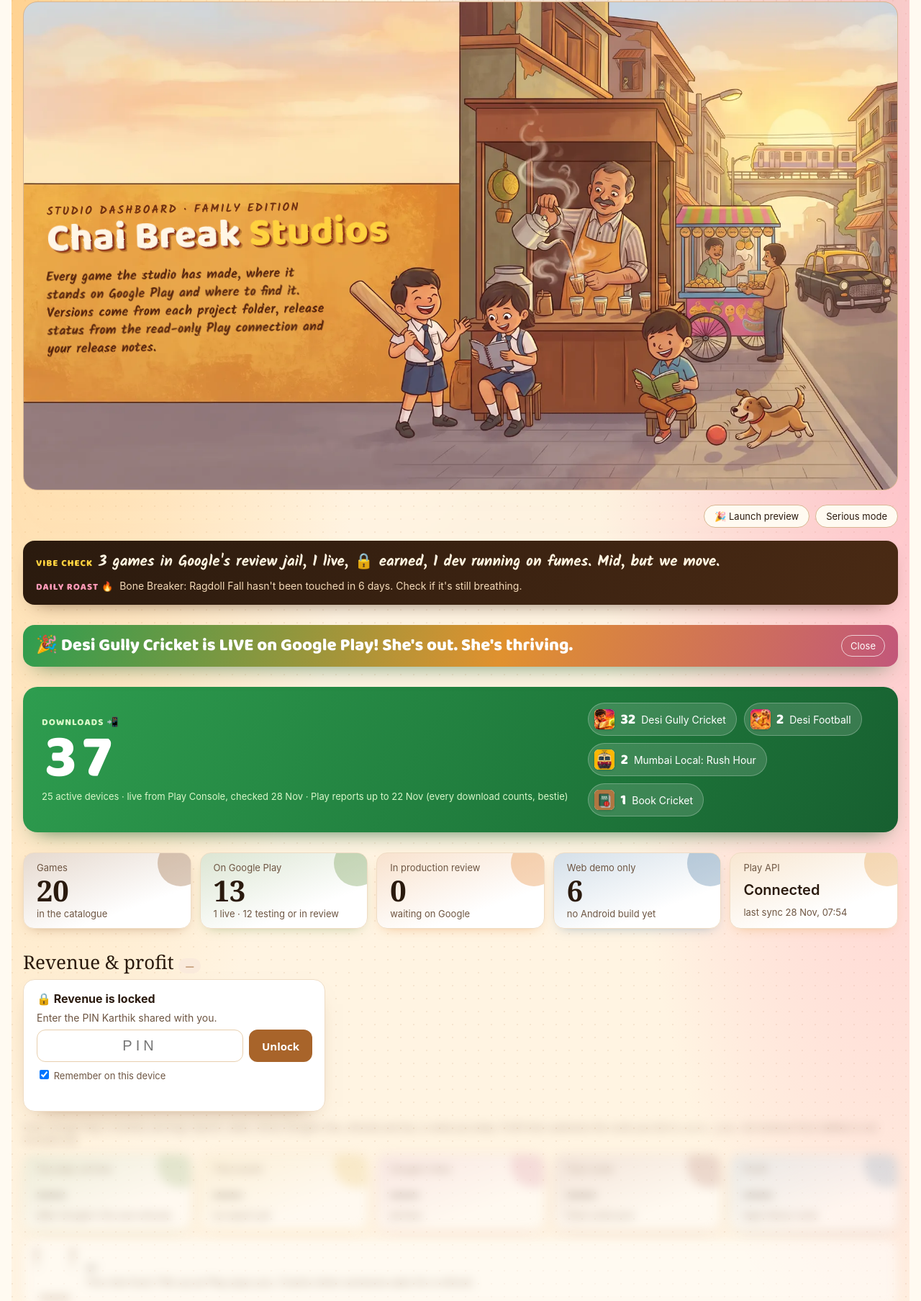
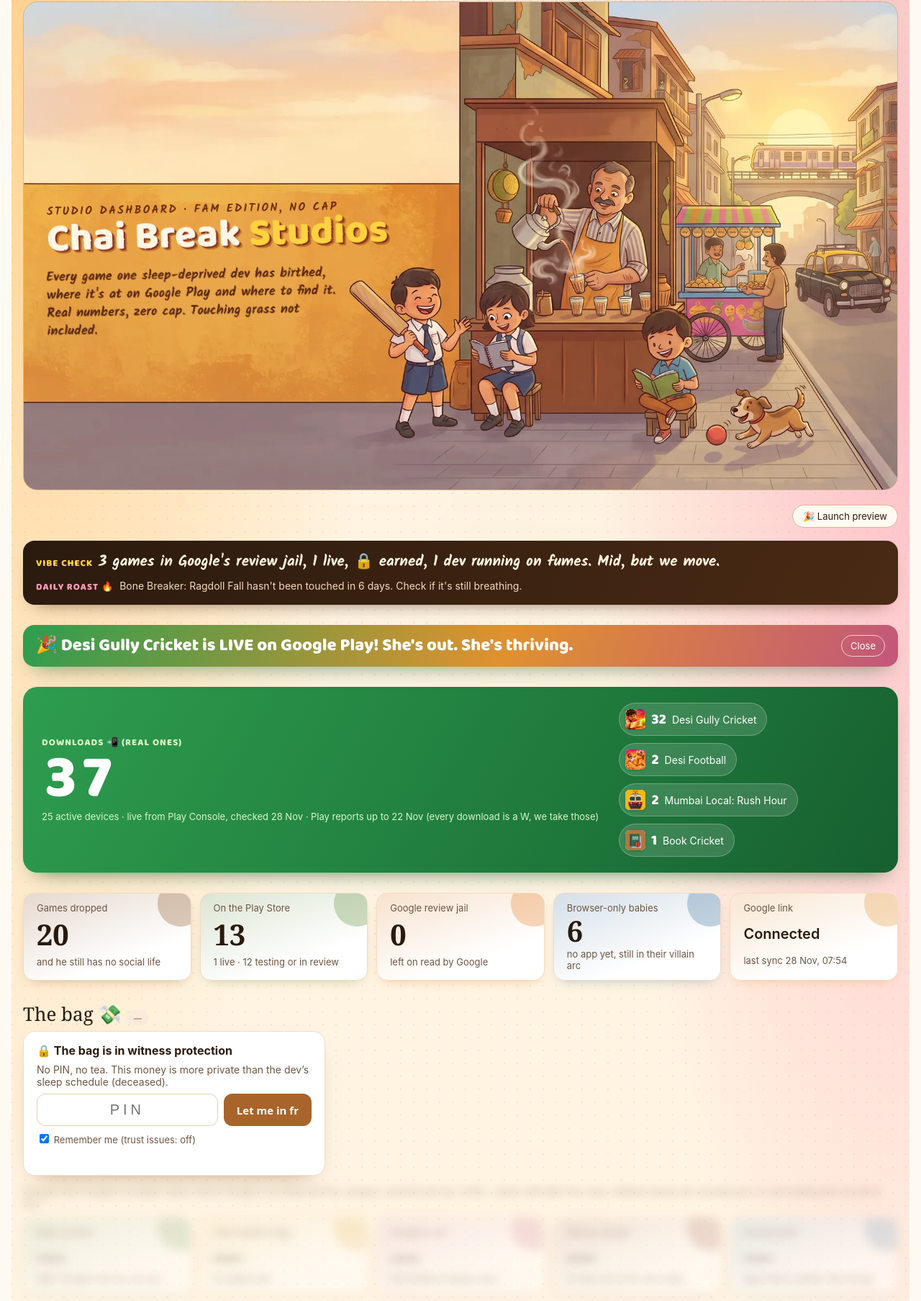
Before and after one commit to kshetty851-bit/chai-break, a plain HTML site: page family/index.html in a window 1280 px wide. Shown: the part 34-1841 px from the top of the page at 72% size. Drawn offline with nearby package versions, Linux system fonts and the light colour scheme; animation ran at ten frames a second.

Commit message:
Family edition: Gen Z copy, no serious mode, new revenue lock text
Co-Authored-By: Claude Opus 5.5 <noreply@anthropic.com>

```diff
--- a/family/index.html
+++ b/family/index.html
@@ -11,7 +11,7 @@ html,body{margin:0;background:#fffaf1}
   --font-anthropic-serif:Georgia,'Times New Roman',serif;
   font-family:var(--font-anthropic-sans);color:var(--color-fg)}
 /* Family edition: nothing that needs the owner's Play Console login */
-#dash-root a[href*="play.google.com/console"], #dash-root .cb-revs .rp:not(.done), #dash-root .cb-revs .draft{display:none!important}
+#dash-root #cb-serious, #dash-root a[href*="play.google.com/console"], #dash-root .cb-revs .rp:not(.done), #dash-root .cb-revs .draft{display:none!important}
 #revenue.fam-locked > :not(h2):not(.fam-rlock){filter:blur(7px);opacity:.5;pointer-events:none;user-select:none}
 .fam-rlock{display:grid;gap:8px;max-width:420px;margin:6px 0 14px;padding:16px 18px;border-radius:16px;background:#fff;border:1px solid #efdcc4;box-shadow:0 14px 30px -20px rgba(110,61,23,.6)}
 .fam-rlock span{color:#6e5643;font-size:14px} .fam-rlock .row{display:flex;gap:8px}
@@ -62,20 +62,20 @@ window.dash = (() => {
     const sec = document.getElementById('revenue'); if (!sec) return;
     sec.classList.add('fam-locked');
     const box = document.createElement('form'); box.className = 'fam-rlock'; box.autocomplete = 'off';
-    box.innerHTML = '<b>🔒 Revenue is locked</b><span>Enter the PIN Karthik shared with you.</span>' +
-      '<div class="row"><input type="password" inputmode="numeric" placeholder="PIN" aria-label="PIN" required><button type="submit">Unlock</button></div>' +
-      '<label><input type="checkbox" checked> Remember on this device</label><span class="msg" role="status"></span>';
+    box.innerHTML = '<b>🔒 The bag is in witness protection</b><span>No PIN, no tea. This money is more private than the dev’s sleep schedule (deceased).</span>' +
+      '<div class="row"><input type="password" inputmode="numeric" placeholder="PIN" aria-label="PIN" required><button type="submit">Let me in fr</button></div>' +
+      '<label><input type="checkbox" checked> Remember me (trust issues: off)</label><span class="msg" role="status"></span>';
     sec.querySelector('h2').after(box);
     const msg = box.querySelector('.msg'), remember = box.querySelector('[type=checkbox]');
     const go = async (pin, quiet) => {
-      if (!quiet) msg.textContent = 'Opening…';
+      if (!quiet) msg.textContent = 'Cooking…';
       try {
         dash.start(await unlock(pin));
         if (remember.checked) { try { localStorage.setItem('fam-pin', pin); } catch (e) {} }
         sec.classList.remove('fam-locked'); box.remove();
       } catch (e) {
         try { localStorage.removeItem('fam-pin'); } catch (e2) {}
-        msg.textContent = quiet ? '' : 'Wrong PIN. Try again.';
+        msg.textContent = quiet ? '' : 'Wrong PIN. Caught in 4K. Try again, bestie.';
       }
     };
     box.addEventListener('submit', (e) => { e.preventDefault(); go(box.querySelector('input').value.trim()); });
@@ -465,15 +465,15 @@ window.dash = (() => {
       <filter id="cb-paint"><feTurbulence type="fractalNoise" baseFrequency="0.85" numOctaves="2" seed="4"/><feDisplacementMap in="SourceGraphic" scale="2"/></filter>
     </svg>
     <div class="cb-wall">
-      <p class="cb-eyebrow">Studio dashboard · family edition</p>
+      <p class="cb-eyebrow">Studio dashboard · fam edition, no cap</p>
       <h1 class="cb-title">Chai Break <span class="b">Studios</span></h1>
-      <p class="cb-lede" data-read lang="en">Every game the studio has made, where it stands on Google Play and where to find it. Versions come from each project folder, release status from the read-only Play connection and your release notes.</p>
+      <p class="cb-lede" data-read lang="en">Every game one sleep-deprived dev has birthed, where it's at on Google Play and where to find it. Real numbers, zero cap. Touching grass not included.</p>
     </div>
   </header>
-  <p class="cb-lede-below" lang="en">Every game the studio has made, where it stands on Google Play and where to find it. Versions come from each project folder, release status from the read-only Play connection and your release notes.</p>
+  <p class="cb-lede-below" lang="en">Every game one sleep-deprived dev has birthed, where it's at on Google Play and where to find it. Real numbers, zero cap. Touching grass not included.</p>
 
   <div class="cb-modebar"><button class="cb-chip" id="cb-party" type="button" title="Preview the launch-day confetti">🎉 Launch preview</button><button class="cb-chip" id="cb-serious" type="button" aria-pressed="false">Serious mode</button></div>
-  <p class="cb-night-note">Why are you awake? Go to sleep. (Ok, one more build.)</p>
+  <p class="cb-night-note">Why are you awake? The dev isn't either. We're all cooked.</p>
   <section class="cb-vibe" id="vibe" aria-live="polite">
     <p><span class="lbl"><span class="fun">Vibe check</span><span class="plain">Today</span></span><span class="line" data-draw="vibe" data-source="summary money_total">—</span></p>
     <p class="roast"><span class="lbl">Daily roast 🔥</span><span data-draw="roast" data-source="games play money_total">—</span></p>
@@ -483,27 +483,27 @@ window.dash = (() => {
 
 
   <section class="cb-dlhero" id="downloads" aria-label="Downloads">
-    <div class="big"><span class="k"><span class="fun">Downloads 📲</span><span class="plain">Downloads</span></span><b data-draw="dlnum" data-source="games play">—</b><span class="s" data-draw="dlsub" data-source="games play">—</span></div>
+    <div class="big"><span class="k"><span class="fun">Downloads 📲 (real ones)</span><span class="plain">Downloads</span></span><b data-draw="dlnum" data-source="games play">—</b><span class="s" data-draw="dlsub" data-source="games play">—</span></div>
     <ul class="per" data-draw="dlper" data-source="games play art"></ul>
   </section>
 
   <section class="cb-tiles" id="totals" aria-label="Studio totals">
-    <div class="cb-tile" style="--tone:var(--chai)"><i class="dot"></i><span class="k">Games</span><b class="v" data-draw="sum" data-source="summary" data-field="total" data-row="0">—</b><span class="s">in the catalogue</span></div>
-    <div class="cb-tile" style="--tone:var(--elaichi)"><i class="dot"></i><span class="k">On Google Play</span><b class="v" data-draw="sum" data-source="summary" data-field="on_play" data-row="0">—</b><span class="s" data-draw="sum" data-source="summary" data-field="play_split" data-row="0">live, testing or in review</span></div>
-    <div class="cb-tile" style="--tone:var(--color-warn)"><i class="dot"></i><span class="k">In production review</span><b class="v" data-draw="sum" data-source="summary" data-field="in_review" data-row="0">—</b><span class="s">waiting on Google</span></div>
-    <div class="cb-tile" style="--tone:var(--neel)"><i class="dot"></i><span class="k">Web demo only</span><b class="v" data-draw="sum" data-source="summary" data-field="web_only" data-row="0">—</b><span class="s">no Android build yet</span></div>
-    <div class="cb-tile" style="--tone:var(--kesar)"><i class="dot"></i><span class="k">Play API</span><b class="v small" data-draw="sum" data-source="summary" data-field="play_api" data-row="0">—</b><span class="s">last sync <span data-draw="sum" data-source="summary" data-field="play_synced" data-row="0">—</span></span></div>
+    <div class="cb-tile" style="--tone:var(--chai)"><i class="dot"></i><span class="k">Games dropped</span><b class="v" data-draw="sum" data-source="summary" data-field="total" data-row="0">—</b><span class="s">and he still has no social life</span></div>
+    <div class="cb-tile" style="--tone:var(--elaichi)"><i class="dot"></i><span class="k">On the Play Store</span><b class="v" data-draw="sum" data-source="summary" data-field="on_play" data-row="0">—</b><span class="s" data-draw="sum" data-source="summary" data-field="play_split" data-row="0">live, testing or in review jail</span></div>
+    <div class="cb-tile" style="--tone:var(--color-warn)"><i class="dot"></i><span class="k">Google review jail</span><b class="v" data-draw="sum" data-source="summary" data-field="in_review" data-row="0">—</b><span class="s">left on read by Google</span></div>
+    <div class="cb-tile" style="--tone:var(--neel)"><i class="dot"></i><span class="k">Browser-only babies</span><b class="v" data-draw="sum" data-source="summary" data-field="web_only" data-row="0">—</b><span class="s">no app yet, still in their villain arc</span></div>
+    <div class="cb-tile" style="--tone:var(--kesar)"><i class="dot"></i><span class="k">Google link</span><b class="v small" data-draw="sum" data-source="summary" data-field="play_api" data-row="0">—</b><span class="s">last sync <span data-draw="sum" data-source="summary" data-field="play_synced" data-row="0">—</span></span></div>
   </section>
 
   <section class="cb-sect" id="revenue">
-    <h2>Revenue &amp; profit <span class="cb-state" data-draw="finstate" data-source="finance">—</span></h2>
-    <p class="cb-sub">From Google Play's monthly earnings reports: sales, minus Google's fee, refunds and tax, is what you keep. Profit then subtracts the costs you list in <code>costs.json</code>. Ad revenue from AdMob is not included yet.</p>
+    <h2>The bag 💸 <span class="cb-state" data-draw="finstate" data-source="finance">—</span></h2>
+    <p class="cb-sub">Straight from Google's receipts: sales, minus Google's cut (they eat first, always), refunds and tax. Profit = what's left after the costs. AdMob money not counted yet, it's still loading like my will to live.</p>
     <div class="cb-money" aria-label="Money totals">
-      <div class="cb-tile" style="--tone:var(--elaichi)"><i class="dot"></i><span class="k">You kept, all time</span><b class="v" data-draw="fin" data-source="money_total" data-field="net" data-row="0">—</b><span class="s">after Google's fee and refunds</span></div>
-      <div class="cb-tile" style="--tone:var(--haldi)"><i class="dot"></i><span class="k">This month</span><b class="v" data-draw="fin" data-source="money_total" data-field="net_month" data-row="0">—</b><span class="s"><span data-draw="finmonth" data-source="money_total" data-field="month" data-row="0">—</span></span></div>
-      <div class="cb-tile" style="--tone:var(--gulab)"><i class="dot"></i><span class="k">Google's fees</span><b class="v" data-draw="fin" data-source="money_total" data-field="google_fee" data-row="0">—</b><span class="s">all time</span></div>
-      <div class="cb-tile" style="--tone:var(--masala)"><i class="dot"></i><span class="k">Your costs</span><b class="v" data-draw="fin" data-source="money_total" data-field="costs" data-row="0">—</b><span class="s">from costs.json</span></div>
-      <div class="cb-tile" style="--tone:var(--neel)"><i class="dot"></i><span class="k">Profit</span><b class="v" data-draw="fin" data-source="money_total" data-field="profit" data-row="0">—</b><span class="s">kept minus costs</span></div>
+      <div class="cb-tile" style="--tone:var(--elaichi)"><i class="dot"></i><span class="k">Kept, all time</span><b class="v" data-draw="fin" data-source="money_total" data-field="net" data-row="0">—</b><span class="s">after Google took its rizz tax</span></div>
+      <div class="cb-tile" style="--tone:var(--haldi)"><i class="dot"></i><span class="k">This month's bag</span><b class="v" data-draw="fin" data-source="money_total" data-field="net_month" data-row="0">—</b><span class="s"><span data-draw="finmonth" data-source="money_total" data-field="month" data-row="0">—</span></span></div>
+      <div class="cb-tile" style="--tone:var(--gulab)"><i class="dot"></i><span class="k">Google's cut</span><b class="v" data-draw="fin" data-source="money_total" data-field="google_fee" data-row="0">—</b><span class="s">the landlord always wins</span></div>
+      <div class="cb-tile" style="--tone:var(--masala)"><i class="dot"></i><span class="k">Money yeeted</span><b class="v" data-draw="fin" data-source="money_total" data-field="costs" data-row="0">—</b><span class="s">on dev accounts and vibes</span></div>
+      <div class="cb-tile" style="--tone:var(--neel)"><i class="dot"></i><span class="k">Actual profit</span><b class="v" data-draw="fin" data-source="money_total" data-field="profit" data-row="0">—</b><span class="s">kept minus yeeted. Be strong.</span></div>
     </div>
     <div class="cb-meter" id="chai-meter">
       <div class="cb-glass" data-draw="glass" data-source="money_total" role="img" aria-label="Chai fund glass"><i></i></div>
@@ -535,8 +535,8 @@ window.dash = (() => {
   </section>
 
   <section class="cb-sect" id="games">
-    <h2>Games</h2>
-    <p class="cb-sub">Tap a game for versions, Play tracks and links.</p>
+    <h2>The whole lineup 🎮</h2>
+    <p class="cb-sub">Tap a game to see the full lore: downloads, reviews, where it's live, all the tea.</p>
     <div class="cb-chips" role="group" aria-label="Filter games">
       <button class="cb-chip" type="button" data-filter="all" aria-pressed="true">All <span class="n" data-draw="chipn" data-k="all"></span></button>
       <button class="cb-chip" type="button" data-filter="play" aria-pressed="false">On Play <span class="n" data-draw="chipn" data-k="play"></span></button>
@@ -548,8 +548,8 @@ window.dash = (() => {
   </section>
 
   <section class="cb-sect" id="ledger">
-    <h2>Ledger</h2>
-    <p class="cb-sub">Every game in one table. Versions are read from each project's Android build file at scan time.</p>
+    <h2>The receipts 🧾</h2>
+    <p class="cb-sub">Every game in one table, for the nerds. Ratio'd by nobody.</p>
     <div class="cb-tablewrap">
       <table class="cb-table" data-source="games" data-row-key="slug">
         <thead><tr>
@@ -615,7 +615,7 @@ window.cb = (() => {
     'in-development': ['Building', 'dev', 'Cooking'],
     'unknown': ['Unknown', 'unknown', 'Lost the plot'],
   };
-  let serious = false; try { serious = localStorage.getItem('cb-serious') === '1'; } catch (e) {}
+  let serious = false;  // family edition: always fun mode
   const TONES = ['--chai', '--kesar', '--elaichi', '--gulab', '--neel', '--haldi', '--masala'];
   const tone = (s) => { let x = 0; for (const c of String(s)) x = (x * 31 + c.charCodeAt(0)) >>> 0; return `var(${TONES[x % TONES.length]})`; };
   const initials = (n) => String(n).replace(/[^A-Za-z ]/g, ' ').split(/\s+/).filter(Boolean).slice(0, 2).map((w) => w[0].toUpperCase()).join('');
@@ -719,7 +719,7 @@ cb.attnView = (r) => {
   const {h} = cb, items = String(r.attention || '').split(' | ').filter(Boolean);
   if (!items.length) return null;
   const bad = r.play_status === 'unknown' || items.some((a) => /temporary|unknown/i.test(a));
-  return h('div', {class: 'cb-xtra'}, h('h3', null, cb.serious ? 'Needs your attention' : 'Your problems 🔥'),
+  return h('div', {class: 'cb-xtra'}, h('h3', null, cb.serious ? 'Needs your attention' : 'Ick list 🔥'),
     h('ul', {class: 'cb-attn'}, h('li', {class: bad ? 'bad' : null}, cb.serious ? null : h('span', {class: 'rank', 'aria-hidden': 'true'}, bad ? '💀' : items.length > 1 ? '🔥' : '👀'),
       h('div', {class: 'body'}, h('ul', null, items.map((a) => h('li', null, a)))))));
 };
@@ -822,7 +822,7 @@ cb.launchView = (rows) => {
   const asof = rows.map((r) => r.as_of).filter(Boolean).sort().pop();
   const card = (r) => {
     const st = cb.LST[r.status] || [r.status, r.status], url = cb.safeUrl(r.link), mine = r.waiting_on === 'You';
-    const on = !r.waiting_on || r.waiting_on === 'none' ? (cb.serious ? 'Nothing pending' : 'Chilling ✨') : (mine ? (cb.serious ? 'Waiting on you' : '👑 Waiting on you') : `Waiting on ${r.waiting_on}`);
+    const on = !r.waiting_on || r.waiting_on === 'none' ? (cb.serious ? 'Nothing pending' : 'Vibing, nothing to do ✨') : (mine ? (cb.serious ? 'Waiting on you' : '👑 Waiting on the dev (pray)') : `Waiting on ${r.waiting_on}`);
     return h('li', {class: order.includes(r.status) ? r.status : ''},
       h('div', {class: 'top'}, h('span', {class: 'pf'}, r.platform), h('span', {class: 'st'}, st[cb.serious ? 0 : 1])),
       r.metric && r.metric !== '-' ? h('span', {class: 'm'}, r.metric) : null, h('span', {class: 'd'}, r.detail || ''),
@@ -831,11 +831,11 @@ cb.launchView = (rows) => {
   };
   const groups = cb.KINDS.map(([k, plain, fun]) => [k, cb.serious ? plain : fun, rows.filter((r) => cb.kindOf(r) === k).sort((a, b) => order.indexOf(a.status) - order.indexOf(b.status))]).filter((g) => g[2].length);
   const chip = (k, label) => { const g = rows.filter((r) => cb.kindOf(r) === k); return g.length ? h('li', null, `${g.filter((r) => r.status === 'live').length} of ${g.length} ${label} live`) : null; };
-  return h('div', {class: 'cb-xtra'}, h('h3', null, cb.serious ? 'Where it is launched' : 'Where it is launched 🗺️'),
+  return h('div', {class: 'cb-xtra'}, h('h3', null, cb.serious ? 'Where it is launched' : 'Where it\'s live 🗺️ (world domination speedrun)'),
     h('ul', {class: 'cb-lmap-sum'}, chip('store', 'game stores'), chip('web', 'web'), chip('social', 'social'),
       h('li', null, (cb.serious ? '' : '👑 ') + `${you.length} waiting on you`)),
     ...groups.map(([k, label, list]) => h('div', {class: 'cb-lgroup'}, h('h4', null, label), h('ul', {class: 'cb-lmap'}, ...list.map(card)))),
-    you.length ? h('ol', {class: 'cb-lmap-todo'}, h('b', {style: 'margin-left:-18px'}, cb.serious ? 'Your to-dos' : 'Your homework, owner-ji 📝'),
+    you.length ? h('ol', {class: 'cb-lmap-todo'}, h('b', {style: 'margin-left:-18px'}, cb.serious ? 'Your to-dos' : 'Dev\'s homework (he will procrastinate) 📝'),
       ...you.map((r) => h('li', null, h('b', null, r.platform + ': '), r.detail))) : null,
     asof ? h('p', {class: 'cb-lmap-asof'}, `Kept by hand in launches.json · last updated ${d3.timeFormat('%-d %b %Y')(new Date(asof + 'T00:00:00'))}`) : null);
 };
@@ -858,7 +858,7 @@ cb.reviewView = (r, pr, revs) => {
     pr?.store_downloads ? `${pr.store_downloads} downloads` : null,
     `${revs.length} written review${revs.length === 1 ? '' : 's'}` + (avg != null ? `, avg ${avg.toFixed(1)}★` : ''),
     open ? `${open} not replied` : revs.length ? 'all replied' : null].filter(Boolean).join(' · ');
-  return h('div', {class: 'cb-xtra'}, h('h3', null, cb.serious ? 'Ratings and reviews' : 'What the people are saying ⭐'),
+  return h('div', {class: 'cb-xtra'}, h('h3', null, cb.serious ? 'Ratings and reviews' : 'What the people are saying ⭐ (no haters yet, suspicious)'),
     h('p', {class: 'cb-xline'}, line),
     revs.length ? h('ul', {class: 'cb-revs'}, ...revs.map((v) => h('li', {class: v.stars <= 2 ? 'low' : ''}, cb.stars(v.stars),
       v.text ? h('q', null, v.text) : h('span', {class: 'meta'}, 'Stars only, no words.'),
@@ -890,7 +890,7 @@ dash.draw('dlsub', (el) => {
   const d = cb.dl(); if (!d) { el.textContent = '—'; return; }
   const fmt = (x) => d3.timeFormat('%-d %b')(new Date(x + 'T00:00:00'));
   const src = [d.checked ? `live from Play Console, checked ${fmt(d.checked)}` : null, d.through ? `Play reports up to ${fmt(d.through)}` : null].filter(Boolean).join(' · ');
-  el.textContent = `${d.active} active devices · ${src}` + (cb.serious ? '' : ' (every download counts, bestie)');
+  el.textContent = `${d.active} active devices · ${src}` + (cb.serious ? '' : ' (every download is a W, we take those)');
 });
 dash.draw('dlper', (el) => {
   const d = cb.dl(); if (!d) { el.replaceChildren(); return; }
```
Also changed, not shown: 1 other file.
